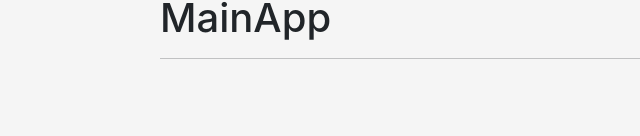
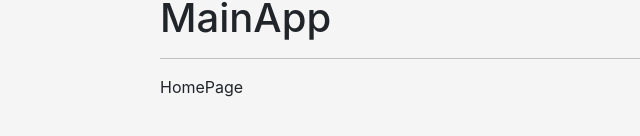
Before and after one commit to danielmateu/custom-hooks-revisited, a React (Vite) app: page / in a window 1280 px wide. Shown: the part 166-302 px from the top of the page, without its empty margins (0-640 px from the left). Built offline with nearby package versions, Linux system fonts and the light colour scheme.

Commit message:
Routes  -  Route + Navigate

```diff
--- a/src/09-useContext/MainApp.jsx
+++ b/src/09-useContext/MainApp.jsx
@@ -1,4 +1,8 @@
 import React from 'react'
+import { Navigate, Route, Routes } from 'react-router-dom'
+import AboutPage from './AboutPage'
+import HomePage from './HomePage'
+import LoginPage from './LoginPage'
 
 export const MainApp = () => {
     return (
@@ -6,6 +10,13 @@
             <h1>MainApp</h1>
             <hr />
 
+            <Routes>
+                <Route path="/" element={<HomePage />} />
+                <Route path="login" element={<LoginPage />} />
+                <Route path="about" element={<AboutPage />} />
+                {/* <Route path="*" element={<h1>404 Not Found</h1>} /> */}
+                <Route path='*' element={<Navigate to='/about'/>} />
+            </Routes>
         </>
     )
 }
--- a/src/main.jsx
+++ b/src/main.jsx
@@ -12,11 +12,12 @@
 import { Memorize } from './06-memos/Memorize'
 import { Padre } from './07-tarea-memo/Padre'
 import { HooksApp } from './HooksApp'
-import './index.css'
-// import './08-useReducer/intro-reducer'
 import { TOdoApp } from './08-useReducer/TOdoApp'
 import { MainApp } from './09-useContext/MainApp'
 import { BrowserRouter } from 'react-router-dom'
+
+// import './08-useReducer/intro-reducer'
+import './index.css'
 
 
 ReactDOM.createRoot(document.getElementById('root')).render(
```
